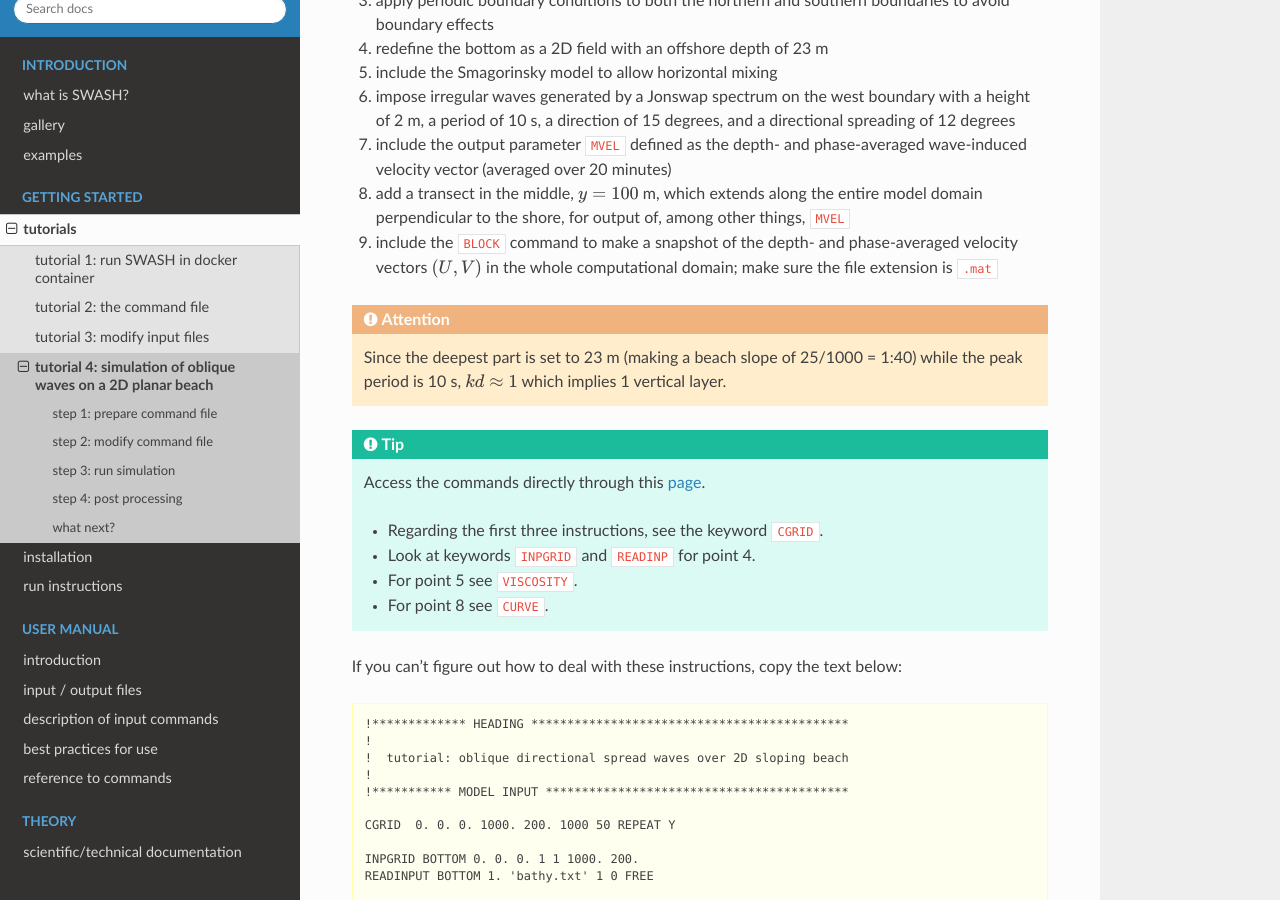
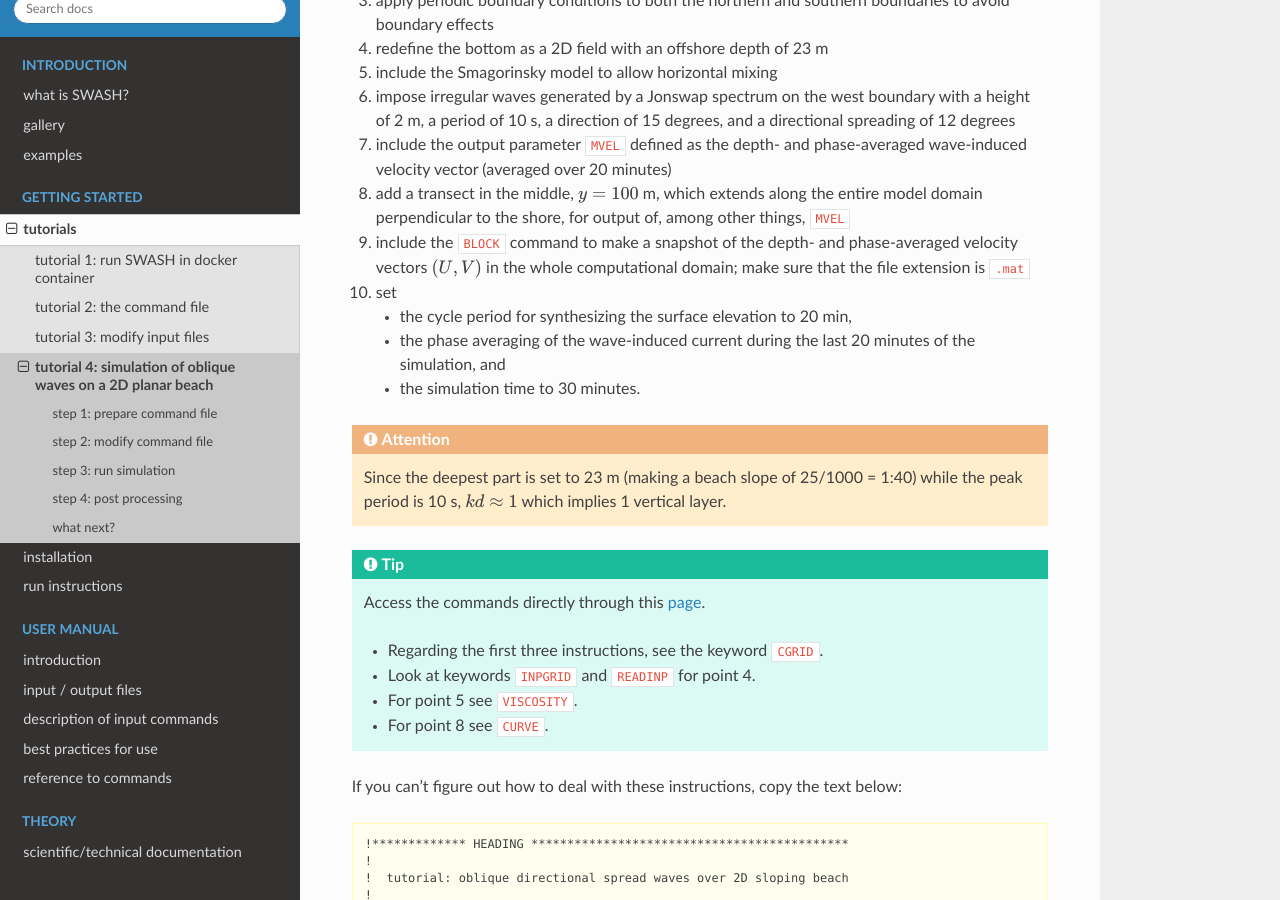
Before and after one commit to delftwaves/swash-docs, a Sphinx documentation site: the page built from docs/getting_started/tuto4/index.rst, in a window 1280 px wide and 900 px high, scrolled down 1006 px. Built offline with Sphinx 7.4.7 and the Read the Docs theme 3.1.0, drawn with Linux system fonts in a browser that asks for light colours.

Commit message:
update documentation

```diff
--- a/docs/getting_started/tuto4/index.rst
+++ b/docs/getting_started/tuto4/index.rst
@@ -41,7 +41,12 @@ Modify the file ``obqwav.sws`` according to the following instructions:
 #. include the output parameter ``MVEL`` defined as the depth- and phase-averaged wave-induced velocity vector (averaged over 20 minutes)
 #. add a transect in the middle, :math:`y = 100` m, which extends along the entire model domain perpendicular to the shore, for output of, among other things, ``MVEL``
 #. include the ``BLOCK`` command to make a snapshot of the depth- and phase-averaged velocity vectors :math:`(U,V)` in the whole computational domain;
-   make sure the file extension is ``.mat``
+   make sure that the file extension is ``.mat``
+#. set
+
+   - the cycle period for synthesizing the surface elevation to 20 min,
+   - the phase averaging of the wave-induced current during the last 20 minutes of the simulation, and
+   - the simulation time to 30 minutes.
 
 .. attention::
 
```
